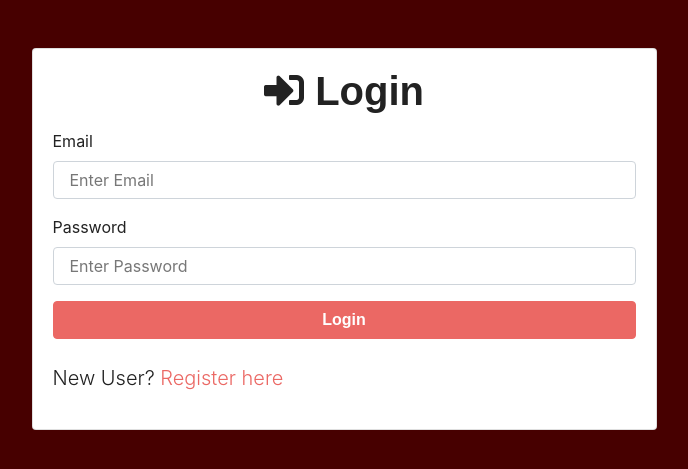
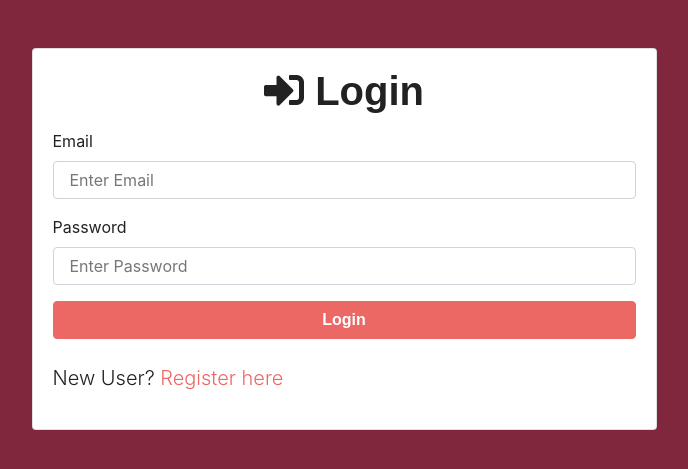
Before and after one commit to ffermo/CoronaContacts, a PHP site: page /login.html in a window 1280 px wide. Shown: the top 469 px of the page, without its empty margins (296-984 px from the left). Run offline with PHP 8.4, Linux system fonts and the light colour scheme; some libraries are stand-ins or nearby versions; some web fonts are replaced.

Commit message:
Update login.css

```diff
--- a/login.css
+++ b/login.css
@@ -1,3 +1,3 @@
 body{
-	background-color: rgb(71,0,0);
+	background-color: rgb(128,38,61);
 }
```
